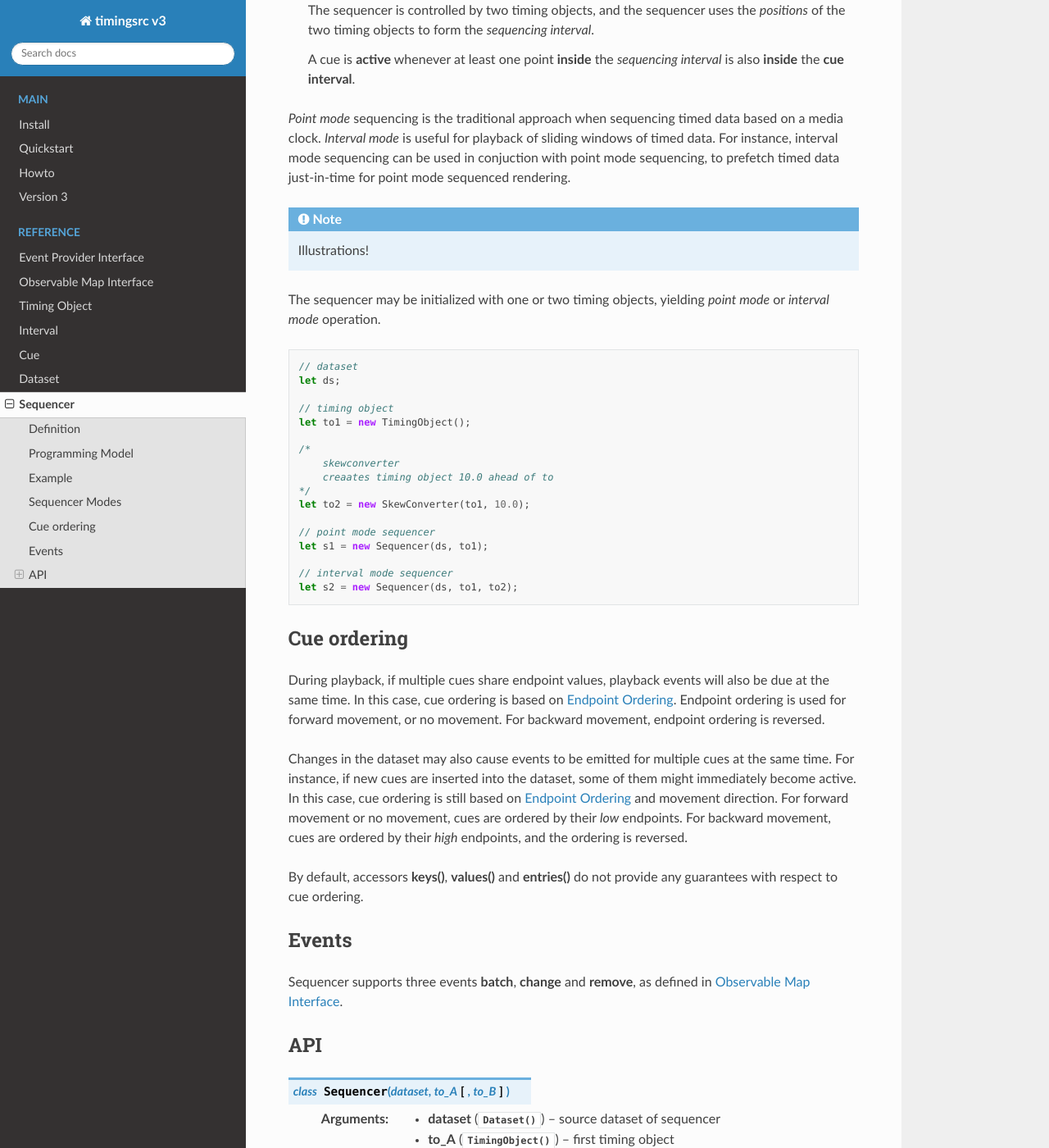
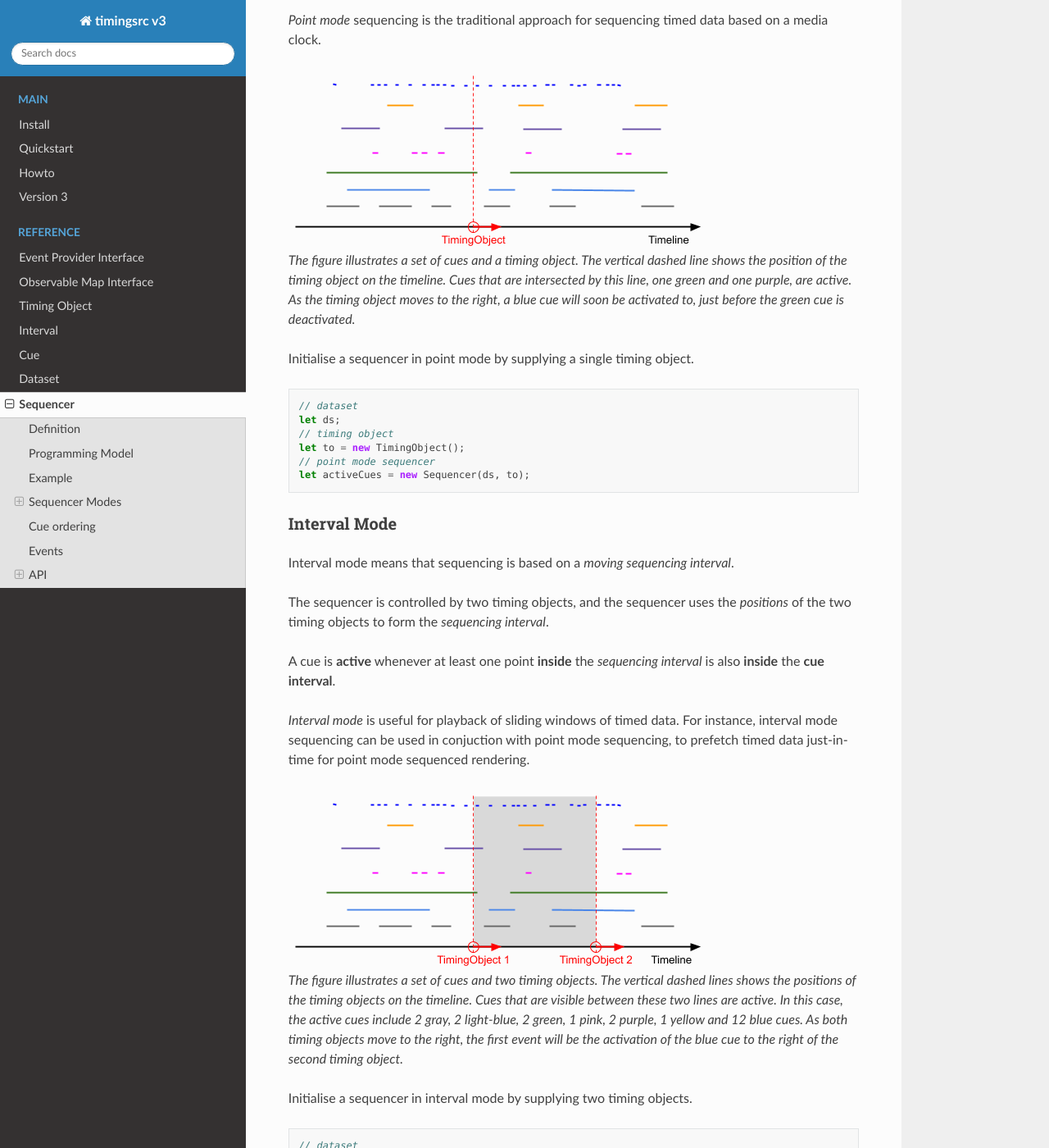
Before and after one commit to ingararntzen/timingdocs, a Sphinx documentation site: the page built from docs/source/sequencer.rst, in a window 1280 px wide and 1400 px high, scrolled down 2884 px. Shown: the whole window at 82% size. Built offline with Sphinx 7.4.7 and the Read the Docs theme 2.0.0, drawn with Linux system fonts in a browser that asks for light colours; some of the changed text lies outside the part shown.

Commit message:
added illustrations for dataset and sequencer

```diff
--- a/docs/source/sequencer.rst
+++ b/docs/source/sequencer.rst
@@ -125,36 +125,72 @@ Sequencer Modes
 ------------------------------------------------------------------------
 
 
-The sequencer supports two distinct modes of operation, with different
-definitions for **active** cues.
+The sequencer supports two distinct modes of operation, *point mode*
+and *interval mode*, with different definitions for **active** cues.
+
 
 Point Mode
-    Point mode means that sequencing is based on a *moving sequencing point*.
+""""""""""""""""""""""""""""""""""""""""""""""""""""""""""""""""""""""""
 
-    The sequencer is controlled by a single timing object and uses the *position* of the timing object as *sequencing point*.
+Point mode means that sequencing is based on a *moving sequencing point*.
 
-    A cue is **active** whenever the *sequencing point* is
-    **inside** the **cue interval**.
+The sequencer is controlled by a single timing object and uses the *position*
+of the timing object as *sequencing point*.
+
+A cue is **active** whenever the *sequencing point* is
+**inside** the **cue interval**.
+
+*Point mode* sequencing is the traditional approach for sequencing timed data
+based on a media clock.
+
+
+..  figure:: images/sequencer_point_mode.png
+
+    The figure illustrates a set of cues and a timing object. The vertical
+    dashed line shows the position of the timing object on the timeline.
+    Cues that are intersected by this line, one green and one purple,
+    are *active*. As the timing object moves to the right, a blue cue
+    will soon be activated to, just before the green cue is deactivated.
+
+Initialise a sequencer in point mode by supplying a single timing object.
+
+..  code-block:: javascript
+
+    // dataset
+    let ds;
+    // timing object
+    let to = new TimingObject();
+    // point mode sequencer
+    let activeCues = new Sequencer(ds, to);
+
 
 Interval Mode
-    Interval mode means that sequencing is based on a *moving sequencing interval*.
+""""""""""""""""""""""""""""""""""""""""""""""""""""""""""""""""""""""""
 
-    The sequencer is controlled by two timing objects, and
-    the sequencer uses the *positions* of the two timing objects to form the *sequencing interval*.
+Interval mode means that sequencing is based on a *moving sequencing interval*.
 
-    A cue is **active** whenever at least one point **inside** the *sequencing interval* is also **inside** the **cue interval**.
+The sequencer is controlled by two timing objects, and
+the sequencer uses the *positions* of the two timing objects to form the *sequencing interval*.
+
+A cue is **active** whenever at least one point **inside** the *sequencing interval* is also **inside** the **cue interval**.
+
+*Interval mode* is useful for playback of sliding windows of timed data.
+For instance, interval mode sequencing can be used in conjuction with
+point mode sequencing, to prefetch timed data just-in-time for point
+mode sequenced rendering.
+
+..  figure:: images/sequencer_interval_mode.png
+
+    The figure illustrates a set of cues and two timing objects. The vertical
+    dashed lines shows the positions of the timing objects on the timeline.
+    Cues that are visible between these two lines are *active*. In this case,
+    the active cues include 2 gray, 2 light-blue, 2 green, 1 pink, 2 purple,
+    1 yellow and 12 blue cues. As both timing objects move to the right, the
+    first event will be the activation of the blue cue to the right of the
+    second timing object.
 
 
-*Point mode* sequencing is the traditional approach when sequencing timed data based on a media clock. *Interval mode* is useful for playback of sliding windows of timed data. For instance, interval mode sequencing can be used in conjuction with point mode sequencing, to prefetch timed data just-in-time for point mode sequenced rendering.
-
-..  note::
-
-    Illustrations!
-
-
-The sequencer may be initialized with one or two timing objects, yielding
-*point mode* or *interval mode* operation.
-
+Initialise a sequencer in interval mode by supplying two timing objects.
 
 ..  code-block:: javascript
 
@@ -166,12 +202,9 @@ The sequencer may be initialized with one or two timing objects, yielding
 
     /*
         skewconverter
-        creaates timing object 10.0 ahead of to
+        creaate timing object 10.0 ahead of to1
     */
     let to2 = new SkewConverter(to1, 10.0);
-
-    // point mode sequencer
-    let s1 = new Sequencer(ds, to1);
 
     // interval mode sequencer
     let s2 = new Sequencer(ds, to1, to2);
```
Also changed, not shown: docs/source/dataset.rst (+8 -2 lines), docs/source/images/sequencer_interval_mode.png (added), docs/source/images/sequencer_point_mode.png (added), docs/source/images/timed_data.png (added).
